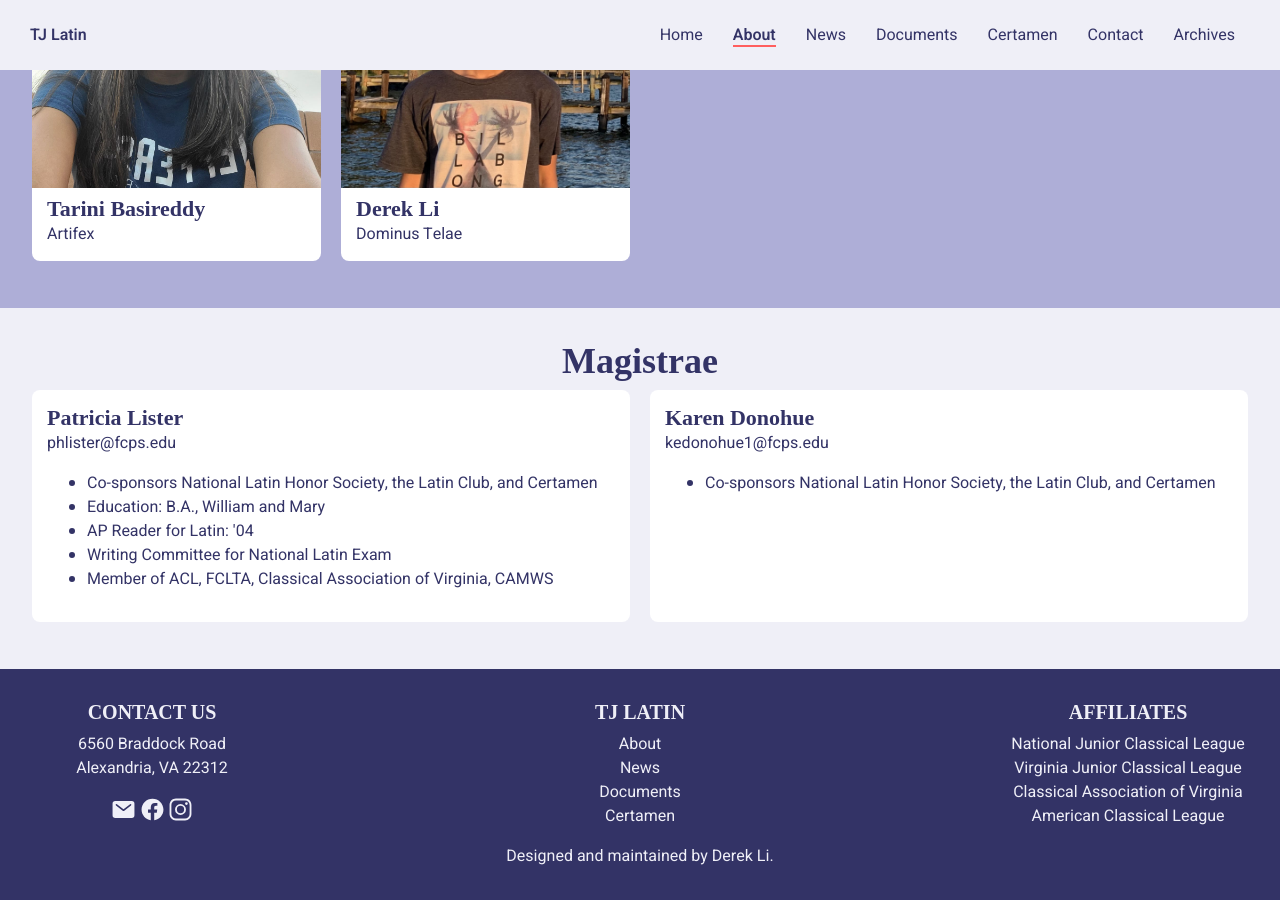
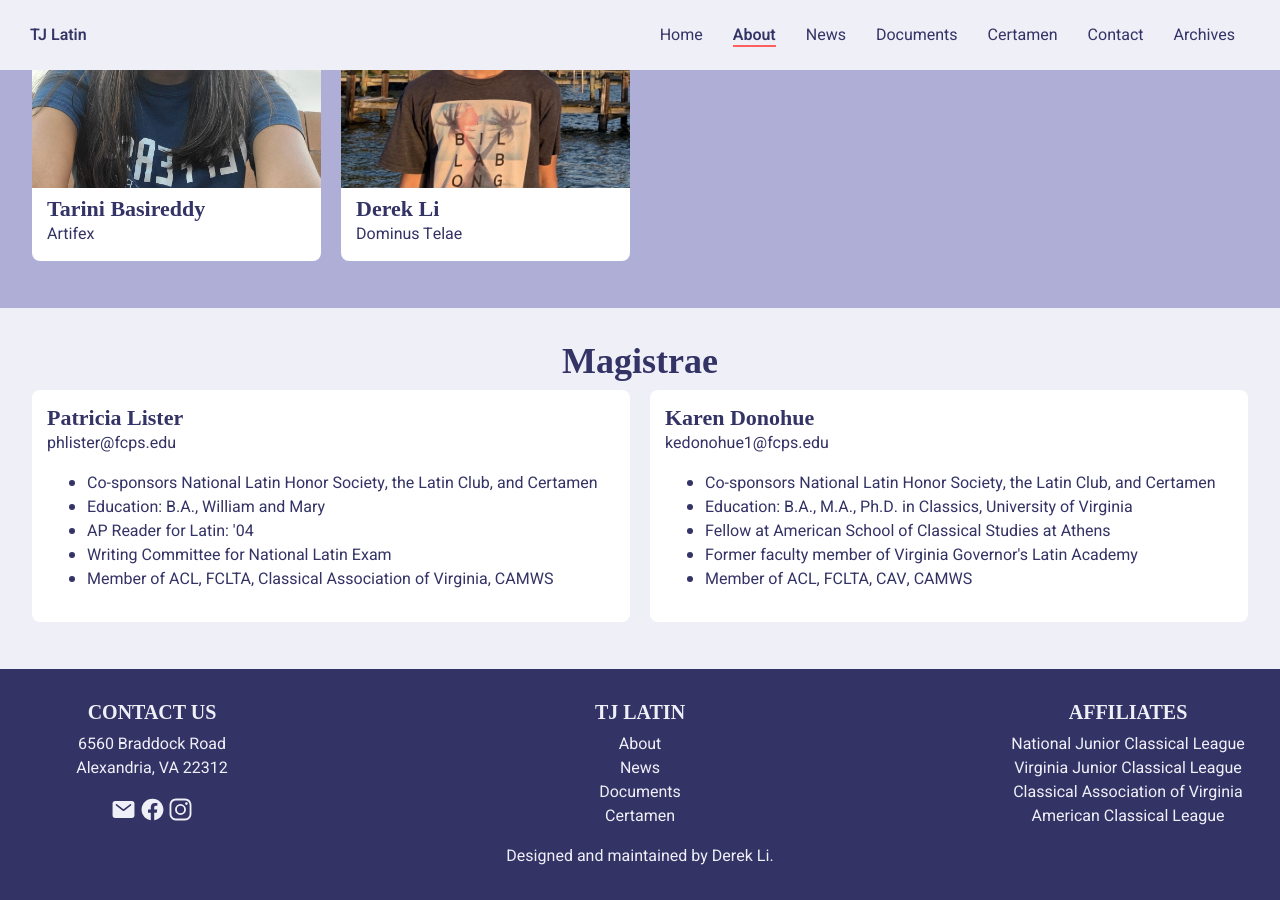
Before and after one commit to TJLatin/website, a Jekyll site: the page built from about.html, in a window 1280 px wide and 900 px high, scrolled down 1419 px. Built offline with Jekyll 4.4.1, drawn with Linux system fonts in a browser that asks for light colours; some web fonts are replaced.

Commit message:
added donohue information

```diff
--- a/about.html
+++ b/about.html
@@ -73,6 +73,10 @@ nav: /about.html
                             <span>kedonohue1@fcps.edu</span>
                             <ul>
                                 <li>Co-sponsors National Latin Honor Society, the Latin Club, and Certamen</li>
+                                <li>Education: B.A., M.A., Ph.D. in Classics, University of Virginia</li>
+                                <li>Fellow at American School of Classical Studies at Athens</li>
+                                <li>Former faculty member of Virginia Governor's Latin Academy</li>
+                                <li>Member of ACL, FCLTA, CAV, CAMWS</li>
                             </ul>
                         </div>
                     </a>
```
